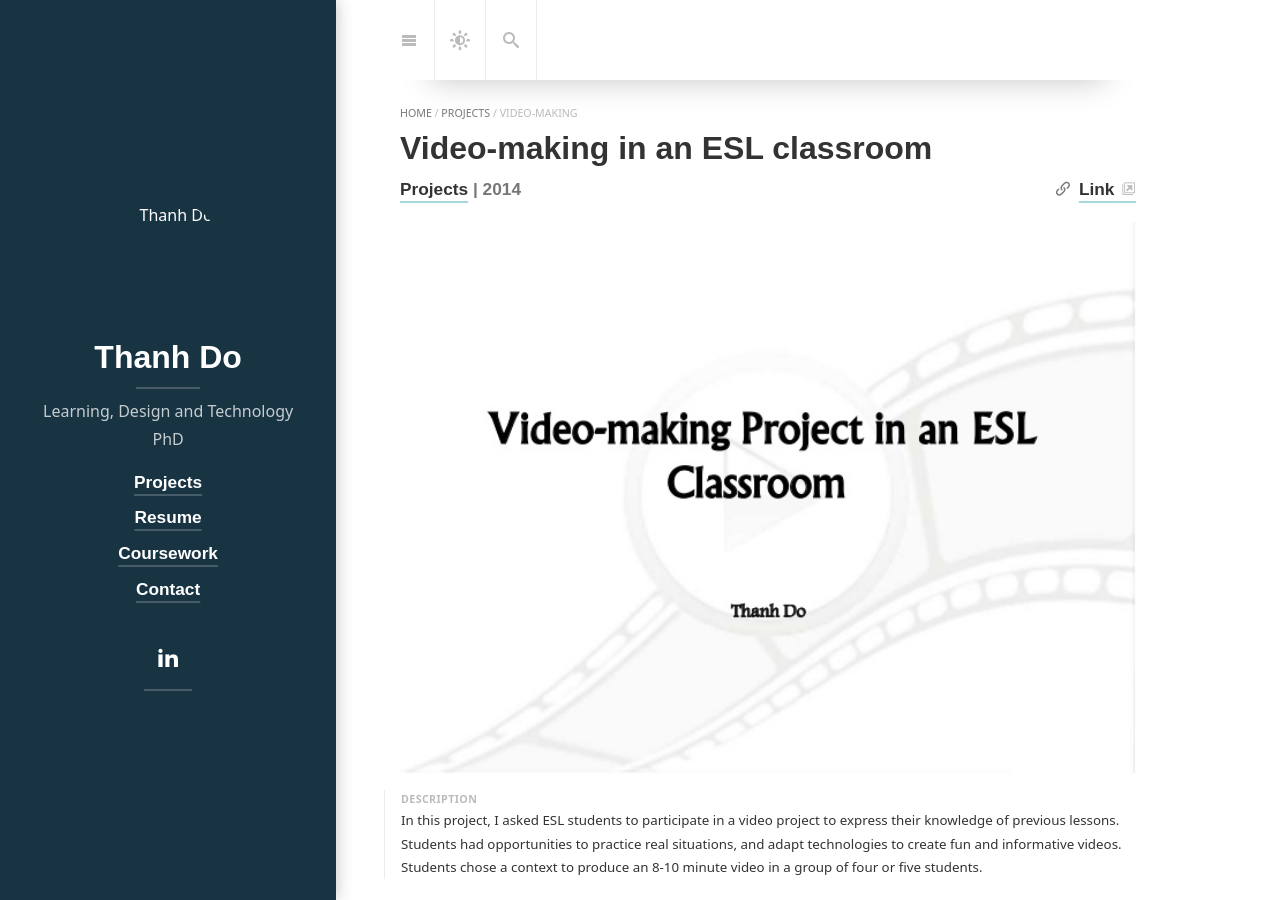
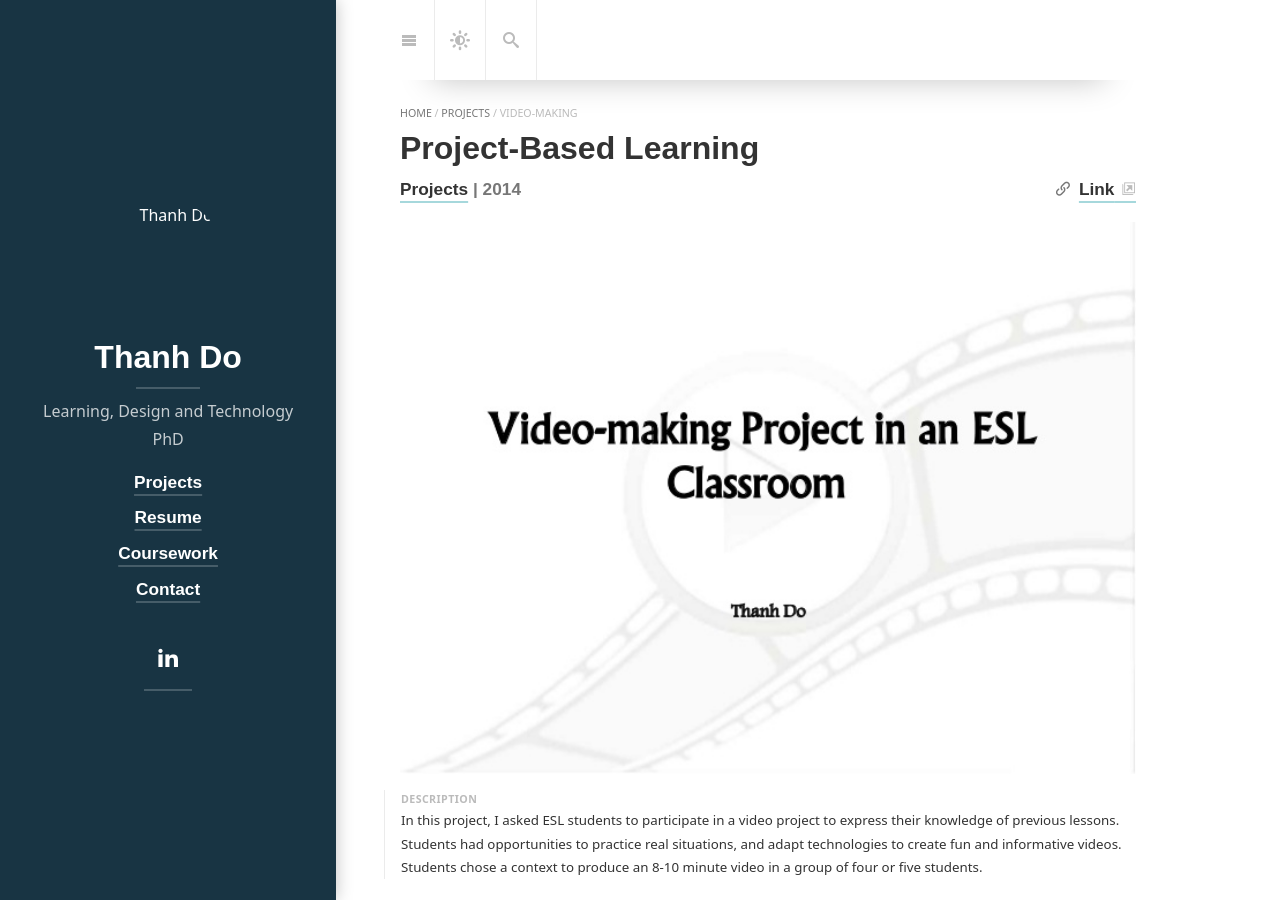
Before and after one commit to thanhpdo/thanhpdo.github.io, a Jekyll site: the page built from _projects/video-making.md, in a window 1280 px wide and 900 px high. Built offline with Jekyll 4.4.1, drawn with Linux system fonts in a browser that asks for light colours; cached includes are drawn as plain includes; nearby versions of some CDN libraries; some web fonts are replaced; library files that are not in the unit come from our copies; grey boxes are pictures that could not be loaded.

Commit message:
Update video-making.md

```diff
--- a/_projects/video-making.md
+++ b/_projects/video-making.md
@@ -1,6 +1,6 @@
 ---
 layout: project
-title: 'Video-making in an ESL classroom'
+title: 'Project-Based Learning'
 description: >
   In this project, I asked ESL students to participate in a video project to express their knowledge of previous lessons. Students had opportunities to practice real situations, and adapt technologies to create fun and informative videos. Students chose a context to produce an 8-10 minute video in a group of four or five students.
 date: 1 August 2014
```
